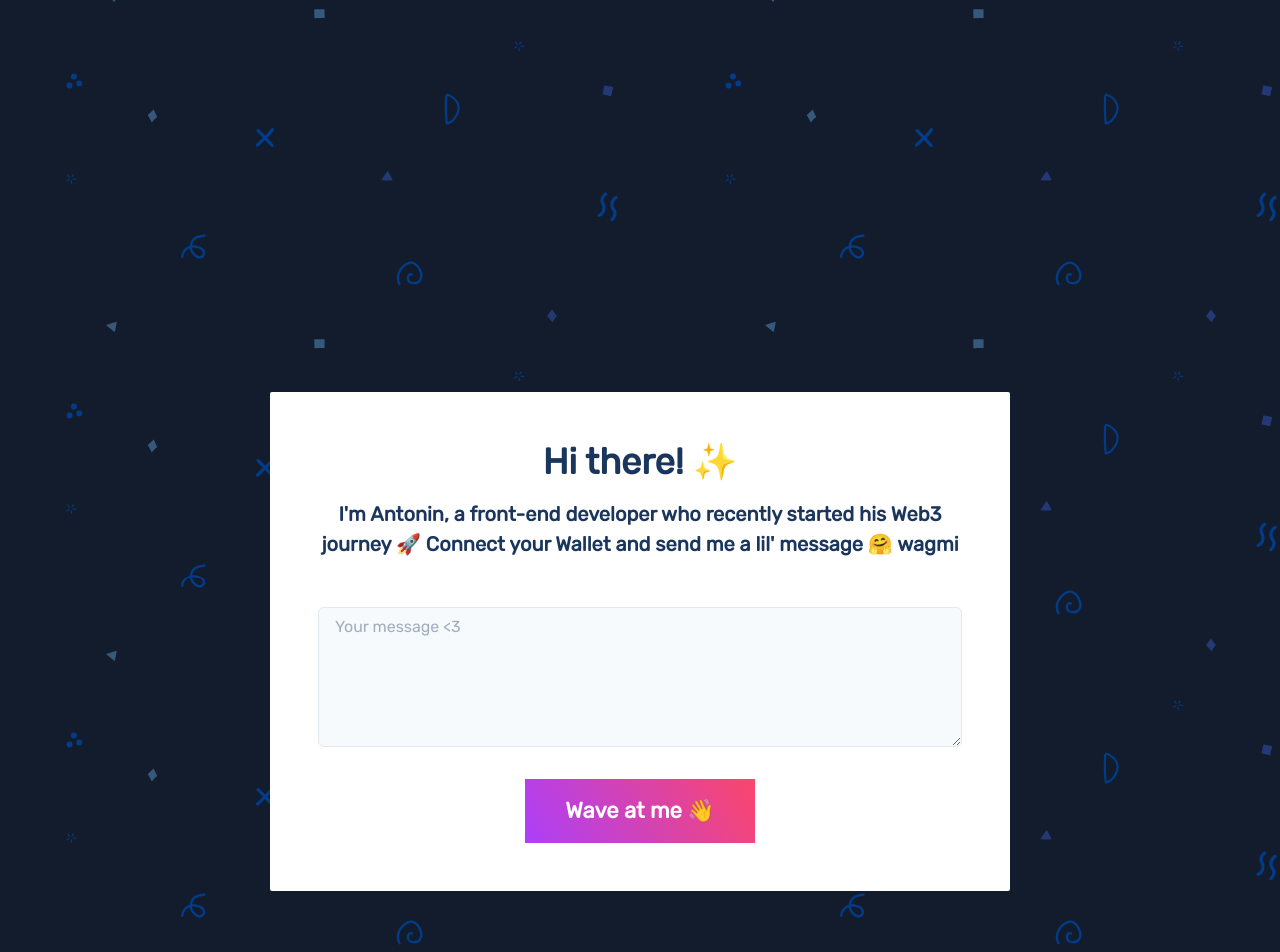
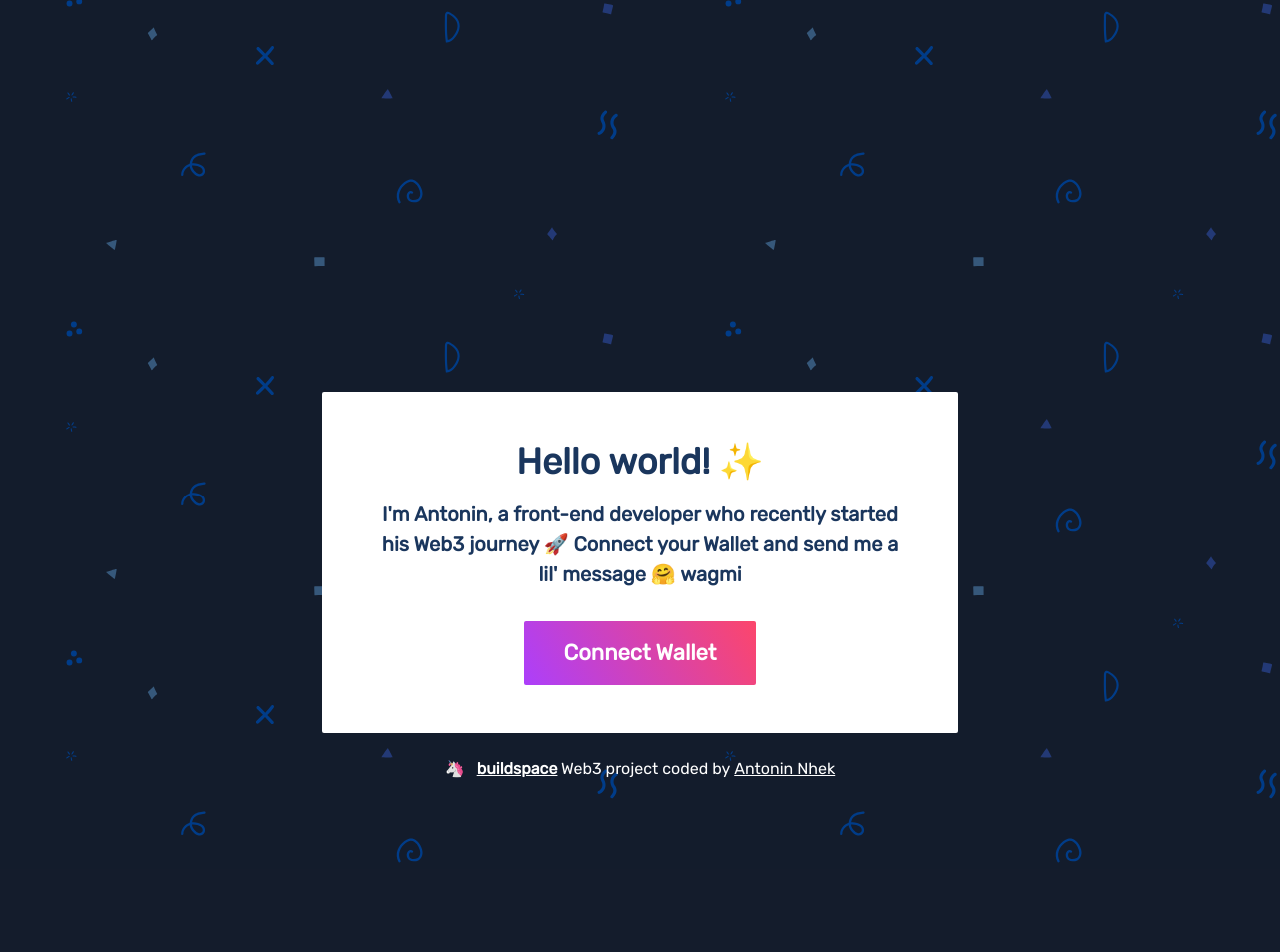
Before and after one commit to 0xShynn/buildspace-wave-portal, a Next.js app: page / in a window 1280 px wide. Shown: the top 952 px of the page. After the commit the page ends 869 px from the top, so only its background shows below. Built offline with nearby package versions, Linux system fonts and the light colour scheme.

Commit message:
add: relative time + react icons. update: index, footer and form styling, form reset

```diff
--- a/package.json
+++ b/package.json
@@ -18,6 +18,7 @@
     "@fontsource/yellowtail": "^4.5.0",
     "@hookform/resolvers": "^2.8.3",
     "@lottiefiles/lottie-player": "^1.4.5",
+    "@yaireo/relative-time": "^1.0.1",
     "ethers": "^5.5.1",
     "framer-motion": "^4",
     "next": "12",
@@ -36,7 +37,8 @@
     "husky": "^7.0.2",
     "lint-staged": ">=10",
     "prettier": "^2.3.2",
-    "prop-types": "^15.7.2"
+    "prop-types": "^15.7.2",
+    "react-icons": "^4.3.1"
   },
   "lint-staged": {
     "*.{js,jsx}": "eslint --cache --fix",
--- a/src/components/Footer.js
+++ b/src/components/Footer.js
@@ -1,20 +1,32 @@
-import { Box, Flex } from '@chakra-ui/react'
-import Image from 'next/image'
+import { Box, chakra, Flex, Link, Text } from '@chakra-ui/react'
 
 const Footer = () => {
+  const BUILDSPACE_URL = 'https://buildspace.so'
+  const ANHEK_URL = 'http://twitter.com/anhek_'
   return (
     <Box role="contentinfo">
-      <Flex justify="center" p="6">
-        <a
-          href="https://vercel.com?utm_source=create-next-app&utm_medium=default-template&utm_campaign=create-next-app"
-          target="_blank"
-          rel="noopener noreferrer"
-        >
-          Powered by{' '}
-          <span>
-            <Image src="/vercel.svg" alt="Vercel Logo" width={72} height={16} />
-          </span>
-        </a>
+      <Flex justify="center" p="6" textAlign="center">
+        <Text color="white" fontSize="16px">
+          🦄{' '}
+          <chakra.span fontWeight="bold" ml="2">
+            <Link
+              href={BUILDSPACE_URL}
+              target="_blank"
+              rel="noopener noreferrer"
+            >
+              buildspace
+            </Link>
+          </chakra.span>{' '}
+          Web3 project coded by
+          <Link
+            href={ANHEK_URL}
+            target="_blank"
+            rel="noopener noreferrer"
+            ml="1"
+          >
+            Antonin Nhek
+          </Link>
+        </Text>
       </Flex>
     </Box>
   )
--- a/src/components/Form.js
+++ b/src/components/Form.js
@@ -10,21 +10,23 @@ const Form = () => {
   const {
     handleSubmit,
     register,
+    reset,
     formState: { errors, isSubmitting },
   } = useForm()
 
   function onSubmit(values) {
     return new Promise((resolve) => {
       setTimeout(() => {
-        alert(JSON.stringify(values, null, 2))
+        alert(JSON.stringify(values.message.trim(), null, 2))
         resolve()
+        reset()
       }, 3000)
     })
   }
 
   return (
     <form onSubmit={handleSubmit(onSubmit)}>
-      <FormControl mb="4">
+      <FormControl mb="4" mt="8">
         <Textarea
           id="message"
           placeholder="Your message <3"
--- a/src/components/WavesContainer.js
+++ b/src/components/WavesContainer.js
@@ -1,16 +1,40 @@
-import { Box, Heading, Text, VStack } from '@chakra-ui/react'
+import { Box, Flex, Heading, Icon, Text, VStack } from '@chakra-ui/react'
+import RelativeTime from '@yaireo/relative-time'
+import { IoTime } from 'react-icons/io5'
 
 const WavesContainer = ({ data }) => {
+  const relativeTime = new RelativeTime()
+
+  const sortedData = data.sort((a, b) => b.timestamp - a.timestamp)
+
   return (
-    <VStack bg="blue.100" w="full" p="12">
-      <Heading fontFamily="body" fontSize="20">
-        Waves log
+    <VStack mt="16" spacing="4">
+      <Heading fontFamily="body" color="white" mb="4" textAlign="center">
+        Thank you 💛
       </Heading>
-      {data.map((wave, index) => (
-        <Box key={index}>
-          <Text wordBreak="break-all">Address: {wave.address}</Text>
-          <Text>Time: {wave.timestamp.toString()}</Text>
-          <Text>Message: {wave.message}</Text>
+      {sortedData.map((wave, index) => (
+        <Box
+          key={index}
+          bg="gray.100"
+          rounded="sm"
+          color="gray.600"
+          overflow="hidden"
+        >
+          <Box px="5" py="3">
+            <Flex align="center">
+              <Icon as={IoTime} boxSize="14px" mb="0.5" />
+              <Text fontSize="14px" ml="1">
+                {relativeTime.from(wave.timestamp)}
+              </Text>
+            </Flex>
+            <Text color="gray.600" fontSize="16px" wordBreak="break-all">
+              From {wave.address}
+            </Text>
+          </Box>
+
+          <Box bg="white" p="5">
+            <Text fontWeight="medium">{wave.message}</Text>
+          </Box>
         </Box>
       ))}
     </VStack>
--- a/src/pages/index.js
+++ b/src/pages/index.js
@@ -1,6 +1,6 @@
 import { useEffect, useRef, useState } from 'react'
 
-import { Box, Button, Flex, Heading, Text, VStack } from '@chakra-ui/react'
+import { Box, Button, Flex, Heading, Text } from '@chakra-ui/react'
 import { ethers } from 'ethers'
 import { NextSeo } from 'next-seo'
 
@@ -175,7 +175,7 @@ export default function Home() {
   })
 
   return (
-    <Box px="4">
+    <Box px="4" mb="16">
       {/* Edit the Head info */}
       <NextSeo title="Home" description="Description" />
 
@@ -189,13 +189,7 @@ export default function Home() {
         mx="auto"
         mt="10"
       >
-        <Flex
-          textAlign="center"
-          align="center"
-          direction="column"
-          mb="16"
-          rounded="sm"
-        >
+        <Flex textAlign="center" align="center" direction="column" rounded="sm">
           <lottie-player
             ref={ref}
             autoplay
@@ -212,29 +206,25 @@ export default function Home() {
             color="blue.900"
           >
             <Heading fontFamily="body" mb="4">
-              Hi there! ✨
+              Hello world! ✨
             </Heading>
-            <Text fontWeight="bold" mb={{ base: 6, md: 12 }}>
+            <Text fontWeight="bold" mb={{ base: 6, md: 8 }} maxW="540px">
               I&apos;m Antonin, a front-end developer who recently started his
               Web3 journey 🚀 Connect your Wallet and send me a lil&apos;
               message 🤗 wagmi
             </Text>
 
-            {currentAccount && !isLoading && (
+            {!currentAccount && !isLoading && (
               <Button
                 onClick={connectWallet}
-                variant="greenGradient"
+                variant="pinkGradient"
                 color="white"
-                mb="8"
               >
                 Connect Wallet
               </Button>
             )}
 
-            <Form />
-            {/* <Button colorScheme="blue" size="lg" mt="8" onClick={wave} mb="8">
-              Wave at me 👋
-            </Button> */}
+            {currentAccount && !isLoading && <Form />}
           </Box>
         </Flex>
 
--- a/src/theme/components/button.js
+++ b/src/theme/components/button.js
@@ -9,7 +9,7 @@ const greenGradientColor =
 const button = {
   baseStyle: {
     ...sharedBaseStyle,
-    rounded: 'none',
+    rounded: 'sm',
   },
   sizes: {
     sm: {},
@@ -34,6 +34,9 @@ const button = {
       _loading: {
         bg: pinkGradientColor,
       },
+      _disabled: {
+        bg: pinkGradientColor,
+      },
     },
     greenGradient: {
       bg: greenGradientColor,
--- a/src/theme/components/link.js
+++ b/src/theme/components/link.js
@@ -3,6 +3,7 @@ import { sharedBaseStyle, light, dark } from './sharedStyleLinkButton'
 const link = {
   baseStyle: {
     ...sharedBaseStyle,
+    textDecoration: 'underline',
     _hover: {
       // textDecoration: 'none',
     },
```
Also changed, not shown: 1 other file (tests, documents, lock files or other folders).
